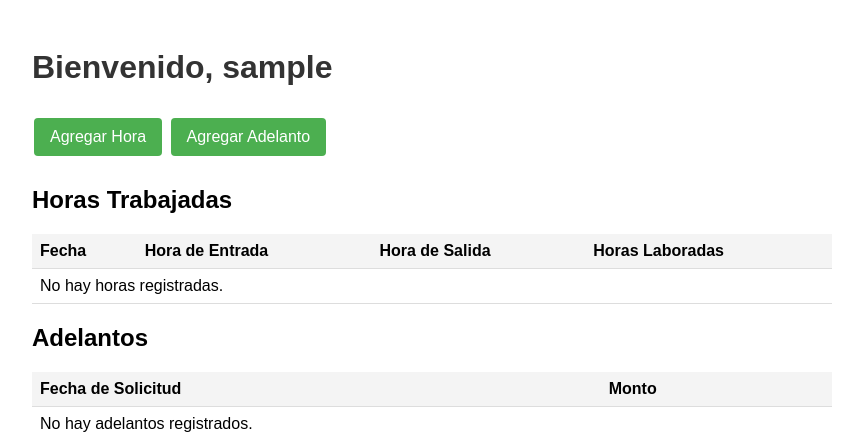
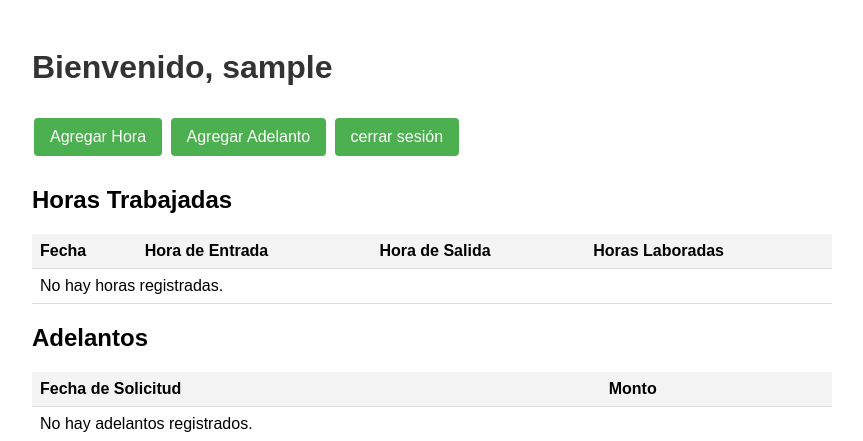
Before and after one commit to Anismelow/gestor-kaixarranka, a Django app: page /home/ in a window 1280 px wide. Shown: the top 441 px of the page, without its empty margins (208-1071 px from the left). Run offline with Django 5.2, Linux system fonts and the light colour scheme; the visitor is signed in with stand-in values (Sample User, id 1); data that the repository does not hold is empty.

Commit message:
se agrego boton de cerrar sesion

```diff
--- a/myapp/templates/home.html
+++ b/myapp/templates/home.html
@@ -53,6 +53,10 @@
         <a class="btn_horas" href= {% url "horasdetail" %}> Agregar Hora</a>
 
         <a class="btn_horas" href= {% url "adelantodetail" %}> Agregar Adelanto</a>
+
+        <a class="btn_horas" href= {% url "logout" %}> cerrar sesión</a>
+
+
 
 
 
--- a/myapp/urls.py
+++ b/myapp/urls.py
@@ -6,5 +6,5 @@ urlpatterns = [
     path('home/', view_home, name='home'),
     path('horas_detail/',horas_detail , name='horasdetail'),
     path('adelanto_detail/',adelanto_detail , name='adelantodetail'),
-
+    path('logout/', cerrar_sesion, name='logout'),
 ]
--- a/myapp/views.py
+++ b/myapp/views.py
@@ -1,5 +1,5 @@
 from django.shortcuts import render, redirect
-from django.contrib.auth import authenticate, login
+from django.contrib.auth import authenticate, login,logout
 from django.contrib.auth.decorators import login_required
 
 from .forms import *
@@ -86,3 +86,9 @@ def adelanto_detail(request):
     else:
         form = AdelantoForm()  # Mostrar un formulario vacío si la solicitud no es POST
     return render(request, 'adelanto/adelanto_detail.html', {'form': form})
+
+
+
+def cerrar_sesion(request):
+    logout(request)  # Cerrar la sesión del usuario
+    return redirect('login')  # Redirigir a la vista de inicio de sesión
```
